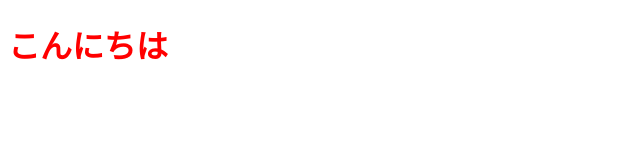
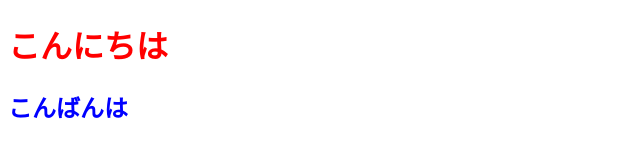
Before and after one commit to Chinami-web/test, a plain HTML site: page index.html in a window 1280 px wide. Shown: the whole page, without its empty margins (0-640 px from the left). Drawn offline with Linux system fonts and the light colour scheme.

Commit message:
コミット２

```diff
--- a/index.html
+++ b/index.html
@@ -8,5 +8,6 @@
 </head>
 <body>
     <h1 class="title">こんにちは</h1>
+    <h2>こんばんは</h2>
 </body>
 </html>
--- a/style.css
+++ b/style.css
@@ -1,3 +1,6 @@
 h1{
     color: red;
 }
+h2{
+    color: blue;
+}
```
